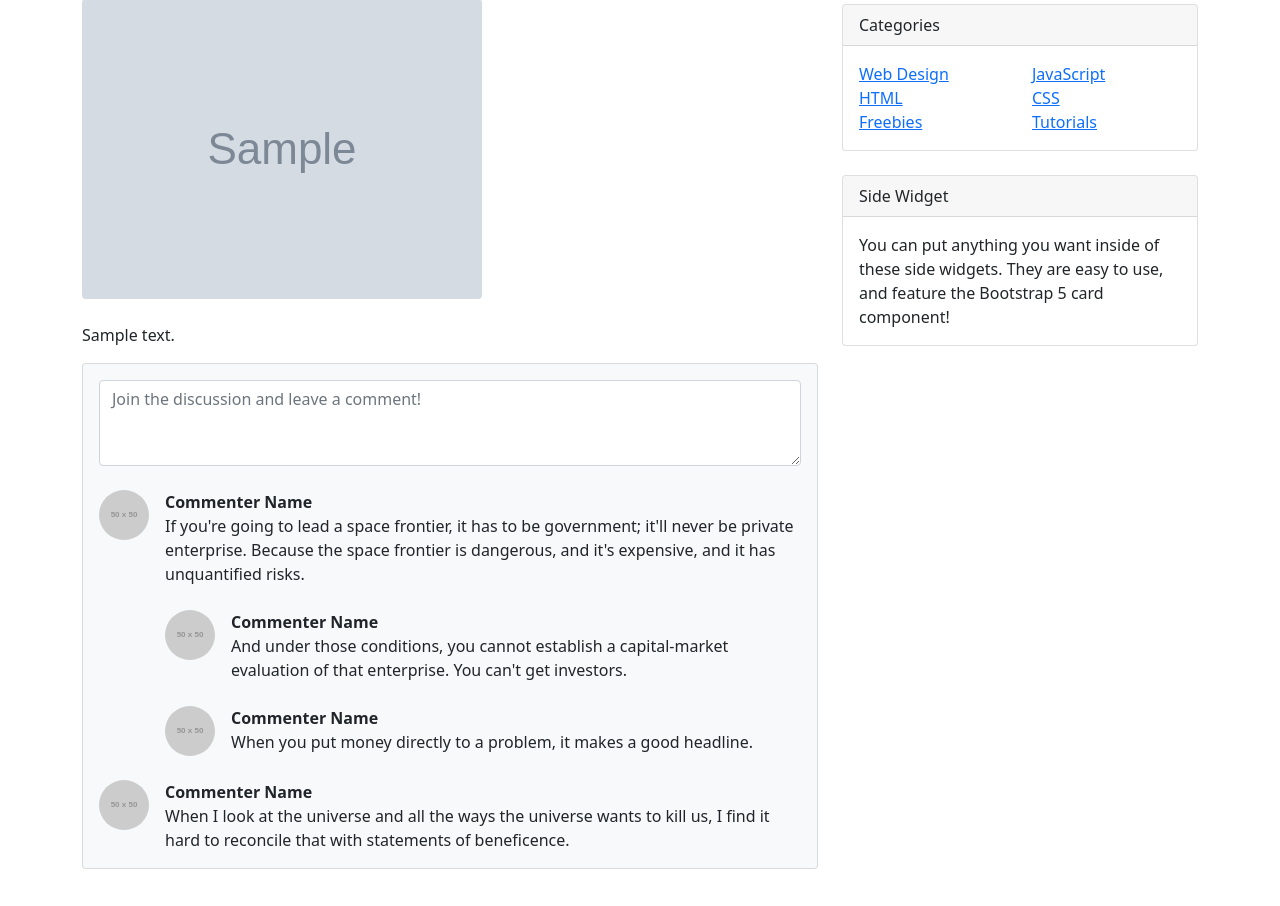
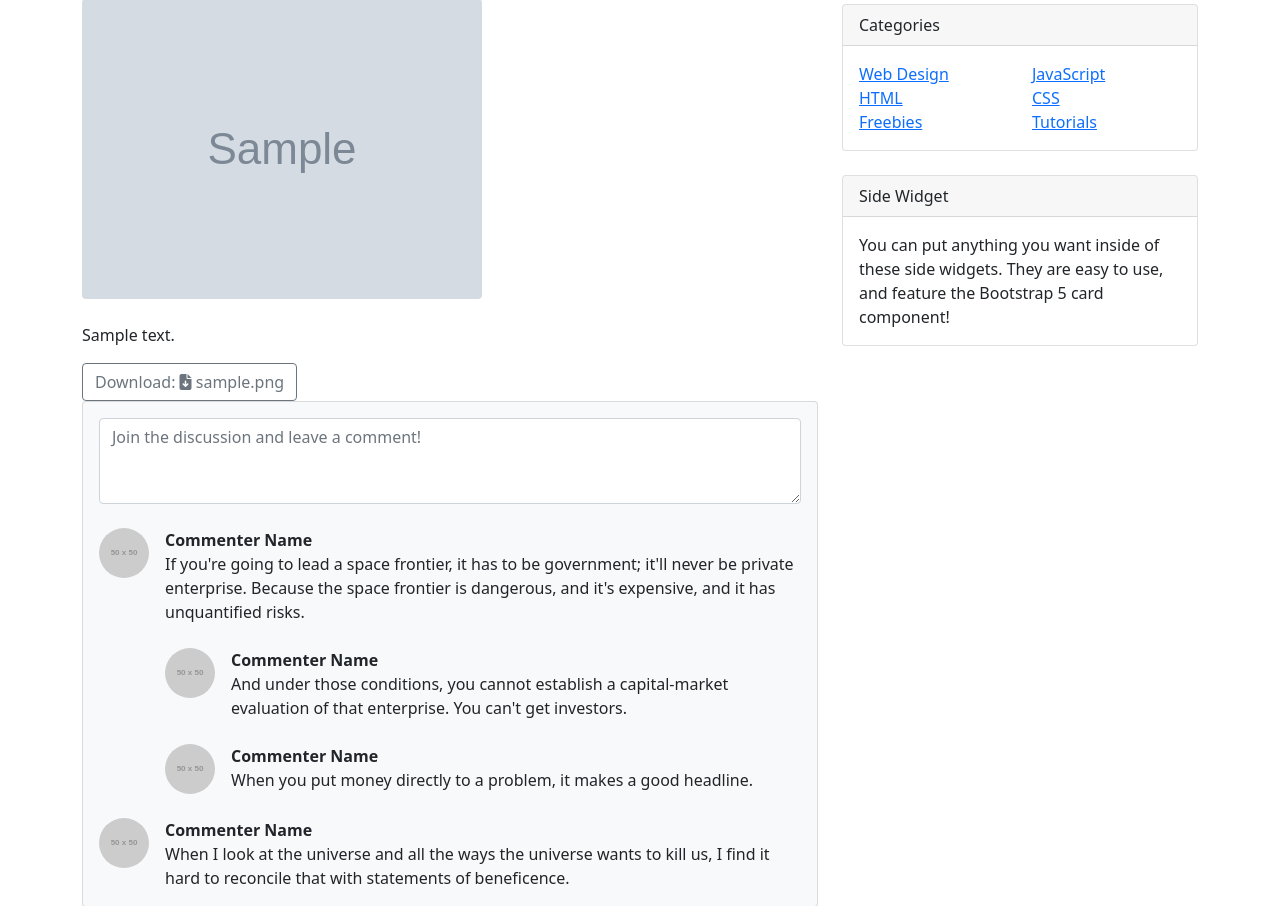
Before and after one commit to eunne2/do_it_django_a_to_z, a Django app: page /blog/1/ in a window 1280 px wide. Shown: the part 237-1143 px from the top of the page. Run offline with Django 4.2, Linux system fonts and the light colour scheme; tables that the repository leaves empty hold one stand-in row (values such as "Sample post"); grey boxes marked "Sample" are stand-in pictures; grey boxes labelled with a size stand in for pictures from a placeholder-image service; some libraries are stand-ins or nearby versions.

Commit message:
첨부 파일 있을 경우 포스트 상세 페이지에 다운로드 버튼 출력하기

```diff
--- a/blog/models.py
+++ b/blog/models.py
@@ -1,5 +1,6 @@
 # Create your models here.
 from django.db import models
+import os
 
 class Post(models.Model):
     title = models.CharField(max_length=30)
@@ -16,3 +17,9 @@ class Post(models.Model):
 
     def get_absolute_url(self):
         return f'/blog/{self.pk}/'
+
+    def get_file_name(self):
+        return os.path.basename(self.file_upload.name)
+
+    def get_file_ext(self):
+        return self.get_file_name().split('.')[-1]
--- a/blog/templates/blog/post_detail.html
+++ b/blog/templates/blog/post_detail.html
@@ -56,6 +56,23 @@
                             </figure>
                         <!-- Post content-->
                         <p>{{ post.content }}</p>
+
+                        {% if post.file_upload.url %}
+                            <a href="{{ post.file_upload.url }}" class="btn btn-outline-secondary" role="button" download>
+                                Download:
+                                {% if post.get_file_ext == 'csv' %}
+                                    <i class="fa-solid fa-file-csv"></i>
+                                {% elif post.get_file_ext == 'xlsx' or post.get_file_ext == 'xls' %}
+                                    <i class="fa-solid fa-file-excel"></i>
+                                {% elif post.get_file_ext == 'docx' or post.get_file_ext == 'doc' %}
+                                    <i class="fa-solid fa-file-word"></i>
+                                {% else %}
+                                    <i class="fa-solid fa-file-arrow-down"></i>
+                                {% endif %}
+
+                                {{ post.get_file_name }}
+                            </a>
+                        {% endif %}
 
                     </article>
                     <!-- Comments section-->
```
